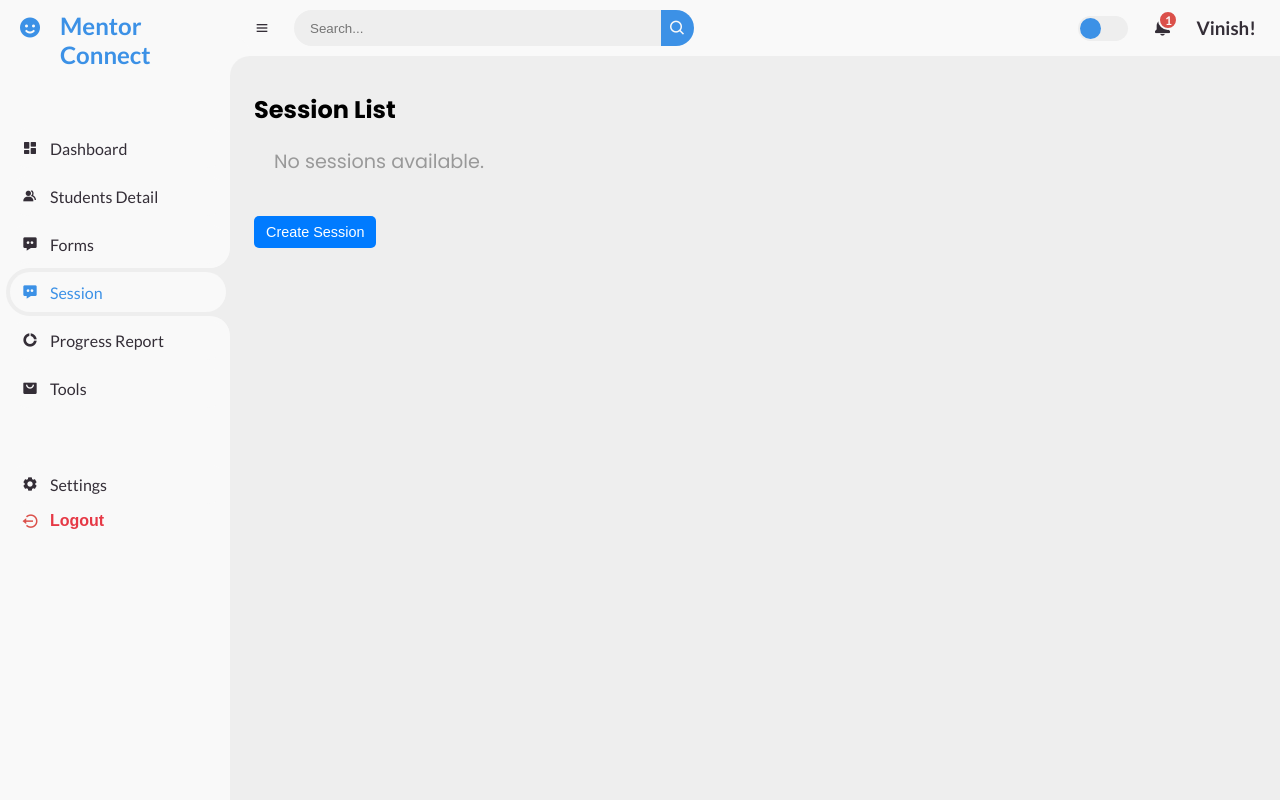
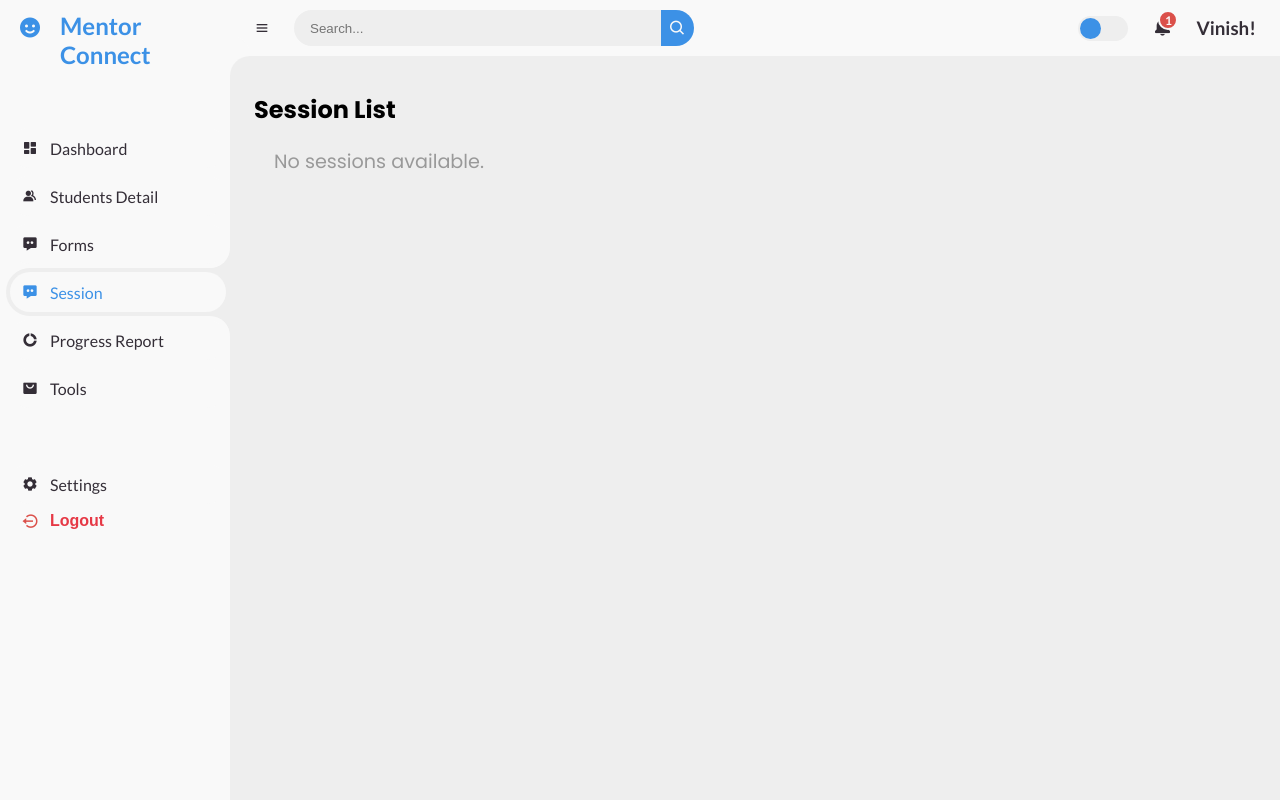
Before and after one commit to Vinish-Rexson/Mentor, a Django app: page /sessions/ in a window 1280 px wide. Run offline with Django 5.2, Linux system fonts and the light colour scheme; a user stored in the database is signed in; data comes from the database, SQL or seed files in the repository; both versions use the stored data as it was after the commit.

Commit message:
Some errors solved

```diff
--- a/mentor/urls.py
+++ b/mentor/urls.py
@@ -26,7 +26,7 @@ urlpatterns = [
     path('student_detail/TE', views.TE, name='TE'),
     path('student_detail/BE', views.BE, name='BE'),
     path('form_dashboard/', views.form_dashboard, name='form_dashboard'),
-    path('sessions/create/', views.create_session, name='create_session'),
+    path('sessions/create/<int:student_id>/', views.create_session, name='create_session'),
     path('sessions/', views.session_list, name='session_list'),
     path('student_profile/<int:student_id>/', views.student_profile, name='student_profile'),
     path('progress_report/',views.progress,name = 'progress_report'),
--- a/mentor/views.py
+++ b/mentor/views.py
@@ -77,8 +77,9 @@ def mentor_dashboard(request, student_id=None):
 
 @login_required
 def recents(request):
-    latest_forms = StudentForm.objects.all().order_by('-date')[:3]  # Now orders by both date and time
-    latest_followupforms = StudentFollowupForm.objects.order_by('-date')[:3]
+    mentor = request.user
+    latest_forms = StudentForm.objects.filter(mentor_name=mentor).order_by('-date')[:3]  # Now orders by both date and time
+    latest_followupforms = StudentFollowupForm.objects.filter(mentor_name=mentor).order_by('-date')[:3]
     recents = {
         'mainform': latest_forms,
         'followupform': latest_followupforms
@@ -754,7 +755,8 @@ import json
 from .forms import SessionForm
 
 @login_required
-def create_session(request):
+def create_session(request, student_id):
+    student = get_object_or_404(MentorshipData, id=student_id)
     if request.method == 'POST':
         form = SessionForm(request.POST)
         if form.is_valid():
@@ -768,7 +770,7 @@ def create_session(request):
             session.save()
 
             messages.success(request, "Session created successfully.")
-            return redirect('session_list')  # Replace 'session_list' with your actual redirect view
+            return redirect('student_profile',student.id)  # Replace 'session_list' with your actual redirect view
         else:
             messages.error(request, "There was an error in the form.")
     else:
--- a/templates/session_list.html
+++ b/templates/session_list.html
@@ -108,9 +108,9 @@
 </div>
 
 <!-- Form Container -->
-<div id="form-container" class="form-container" style="display: none;">
+{% comment %} <div id="form-container" class="form-container" style="display: none;">
     <h3>Create New Session</h3>
-    <form id="session-form" method="POST" action="{% url 'create_session' %}">
+    <form id="session-form" method="POST" action="{% url 'create_session' student.id%}">
         {% csrf_token %}
 
         <!-- Hidden Mentor Username -->
@@ -138,7 +138,7 @@
     </form>
 </div>
 
-<button id="create-session-btn" class="btn" style="margin-top: 20px;">Create Session</button>
+<button id="create-session-btn" class="btn" style="margin-top: 20px;">Create Session</button>{% endcomment %}
 
 <script>
     document.getElementById('create-session-btn').addEventListener('click', function() {
--- a/templates/student_profile.html
+++ b/templates/student_profile.html
@@ -743,9 +743,9 @@
                     <i class="fas fa-qrcode"></i> Followup QR Code
                 </a>
                 <!-- New Create Session Button -->
-                <a href="{% url 'create_session'%}" class="action-btn btn-accent">
+                {% comment %} <a href="{% url 'create_session'%}" class="action-btn btn-accent">
                     <i class="fas fa-calendar-plus"></i> Create Session
-                </a>
+                </a> {% endcomment %}
             </div>
         </div>
     </div>
@@ -756,7 +756,7 @@
     <div class="popup-content">
         <span class="close-popup">&times;</span>
         <h3>Create New Session</h3>
-        <form id="session-form" method="POST" action="{% url 'create_session' %}">
+        <form id="session-form" method="POST" action="{% url 'create_session' student.id %}">
             {% csrf_token %}
 
             <!-- Hidden Mentor Username -->
```
Also changed, not shown: db.sqlite3.
